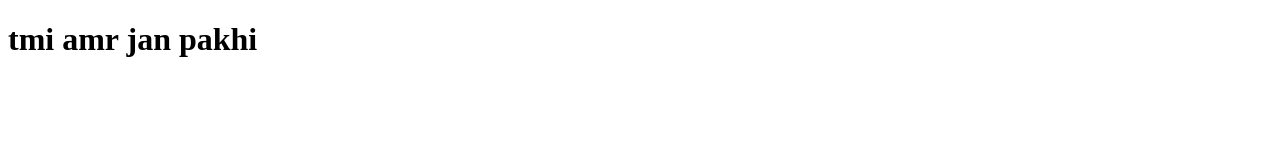
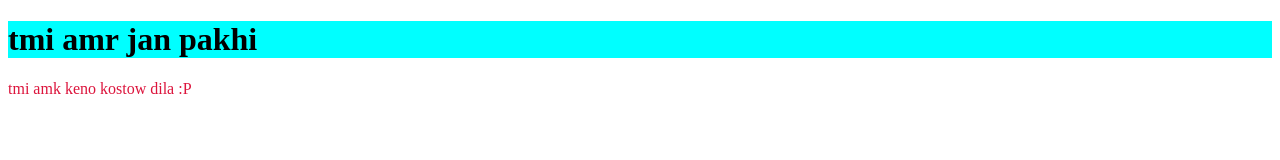
Before and after one commit to koko0007/my-first-repo, a plain HTML site: page index.html in a window 1280 px wide. Drawn offline with Linux system fonts and the light colour scheme.

Commit message:
h1 p color change

```diff
--- a/index.html
+++ b/index.html
@@ -4,9 +4,11 @@
     <meta charset="UTF-8">
     <meta http-equiv="X-UA-Compatible" content="IE=edge">
     <meta name="viewport" content="width=device-width, initial-scale=1.0">
+    <link rel="stylesheet" href="style.css">
     <title>MyFirstRepo</title>
 </head>
 <body>
     <h1>tmi amr jan pakhi</h1>
+    <p>tmi amk keno kostow dila :P</p>
 </body>
 </html>
--- a/style.css
+++ b/style.css
@@ -1,3 +1,7 @@
 p{
     color: crimson;
+
 }
+h1{
+    background-color: cyan;
+}
```
